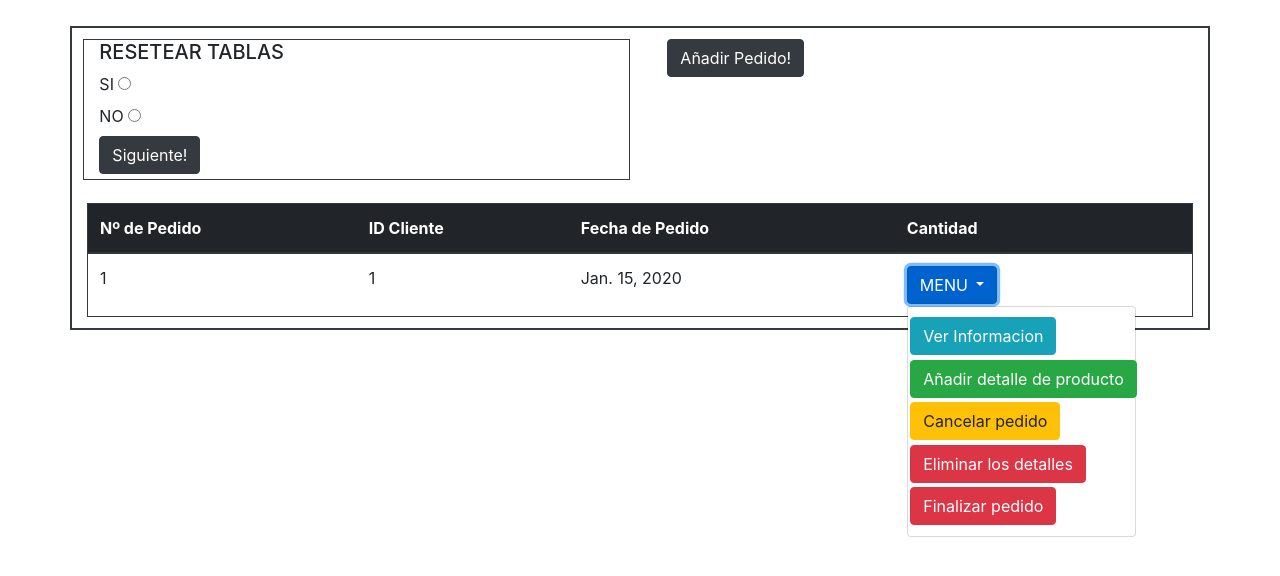
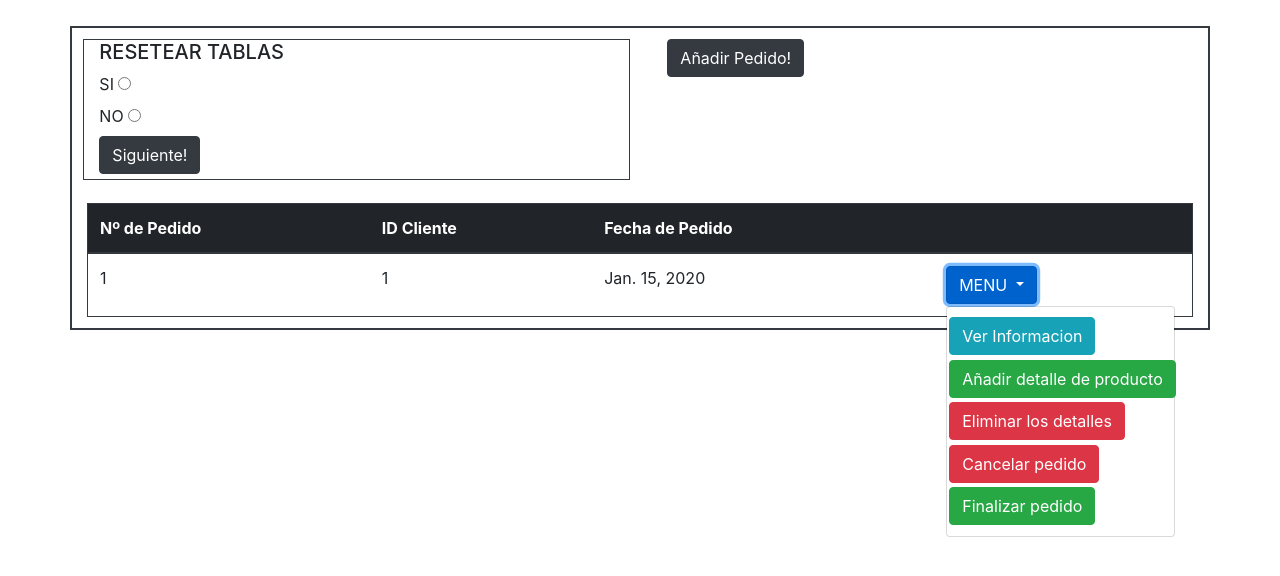
Before and after one commit to Sopadefideos/DDSI_Seminario2, a Django app: page / in a window 1280 px wide, after a click on "MENU". Shown: the top 576 px of the page. Run offline with Django 3.2, Linux system fonts and the light colour scheme; tables that the repository leaves empty hold one stand-in row (values such as "Sample post"); some libraries are stand-ins or nearby versions.

Commit message:
Eliminar pedido

```diff
--- a/seminario2app/templates/index.html
+++ b/seminario2app/templates/index.html
@@ -22,7 +22,6 @@
               <th scope="col">Nº de Pedido</th>
               <th scope="col">ID Cliente</th>
               <th scope="col">Fecha de Pedido</th>
-              <th scope="col">Cantidad</th>
               <th scope="col"></th>
             </tr>
           </thead>
@@ -43,10 +42,9 @@
                     <a class="btn btn-info" href="see/?id={{pedidos.Cpedido}}" style="margin: 1%;">Ver Informacion</a>
                     <a class="btn btn-success" href="add/?id={{pedidos.Cpedido}}" style="margin: 1%;">Añadir detalle de
                       producto</a>
-                    <a class="btn btn-warning" href="?id={{pedidos.Cproducto}}" style="margin: 1%;">Cancelar pedido</a>
                     <a class="btn btn-danger" href="?id_borrar={{pedidos.Cpedido}}" style="margin: 1%;">Eliminar los detalles</a>
-                    <a class="btn btn-danger" href="?id={{pedidos.Cproducto}}" style="margin: 1%;">Finalizar
-                      pedido</a>
+                    <a class="btn btn-danger" href="?id_fin={{pedidos.Cpedido}}" style="margin: 1%;">Cancelar pedido</a>
+                    <a class="btn btn-success" href="/" style="margin: 1%;">Finalizar pedido</a>
                   </div>
                 </div>
               </td>
--- a/seminario2app/views.py
+++ b/seminario2app/views.py
@@ -10,6 +10,26 @@ def index(request):
     # MEDIANTE METODO GET TENDREMOS SI EL USER QUIERE BORRAR LAS TABLAS
     # SI EXISTE GET
     if request.GET:
+
+        #SI POR GET EXISTE LA VARIABLE ID_FIN
+        if request.GET.get('id_fin'):
+            #GUARDAMOS LA VARIABLE
+            id_fin = request.GET.get('id_fin')
+            #ACCEDEMOS A LA TABLA DETALLES DONDE APAREZCA EL ID DEL PEDIDO A BORRAR SUS DETALLES
+            details = detallePedido.objects.filter(Cpedido_id=id_fin)
+            #ESTE FOR SE ENCARGARA DE DEVOLVER AL STOCK LA CANTIDAD DE PRODUCTOS QUE TENIA EL PEDIDO
+            for detail in details:
+                id_producto = detail.Cproducto_id
+                cantidadDevolver = detail.Cantidad
+                productoStock = Stock.objects.get(Cproducto=id_producto)
+                var = Stock(Cproducto = id_producto, cantidad = productoStock.cantidad + cantidadDevolver)
+                var.save(force_update=True)
+            #CONSULTA QUE ELIMINARA TODOS LOS DETALLES QUE APAREZCAN CON EL ID DEL PEDIDO
+            detallePedido.objects.filter(Cpedido_id=id_fin).delete()
+            #CONSULTA QUE ELIMINARA TODOS LOS PEDIDOS ID DEL PEDIDO
+            Pedido.objects.filter(Cpedido=id_fin).delete()
+            return HttpResponseRedirect("/")
+
         #SI POR GET EXISTE UNA VARIABLE ID_BORRAR
         if request.GET.get('id_borrar'):
             #GUARDAMOS LA VARIABLE
@@ -80,7 +100,7 @@ def add(request):
             messages.info(request, 'Cantidad mayor que la disponible en stock de: {0}!'.format(stockDatos.cantidad))
             #RENDERIZAMOS LA PAGINA CON EL STOCK PARA RECARGAR EL FORMULARIO
             cantidad_pedido = Stock.objects.all()
-            return render(request, 'add.html', {'cantidad_pedido': cantidad_pedido})
+            return render(request, 'add.html', {'cantidad_pedido': cantidad_pedido, 'id_pedido': id_pedido})
 
         #SI LA CANTIDAD CORRESPONDE CON LOS PARAMETROS DEL STOCK
         if int(cantidad) <= stockDatos.cantidad:
@@ -97,7 +117,7 @@ def add(request):
 
 
     cantidad_pedido = Stock.objects.all()
-    return render(request, 'add.html', {'cantidad_pedido': cantidad_pedido})
+    return render(request, 'add.html', {'cantidad_pedido': cantidad_pedido, 'id_pedido': id_pedido})
 
 
 def see(request):
```
Also changed, not shown: seminario2app/templates/add.html (+8 -3 lines).
